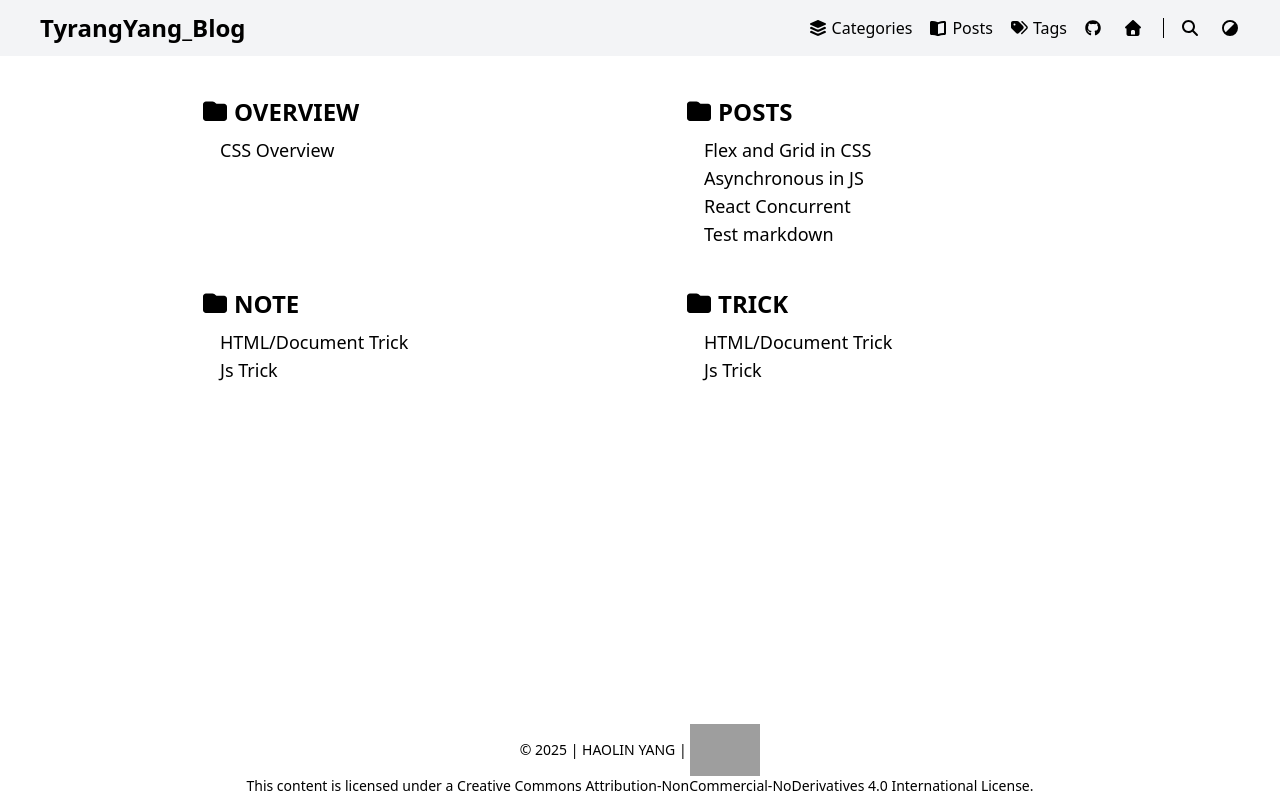
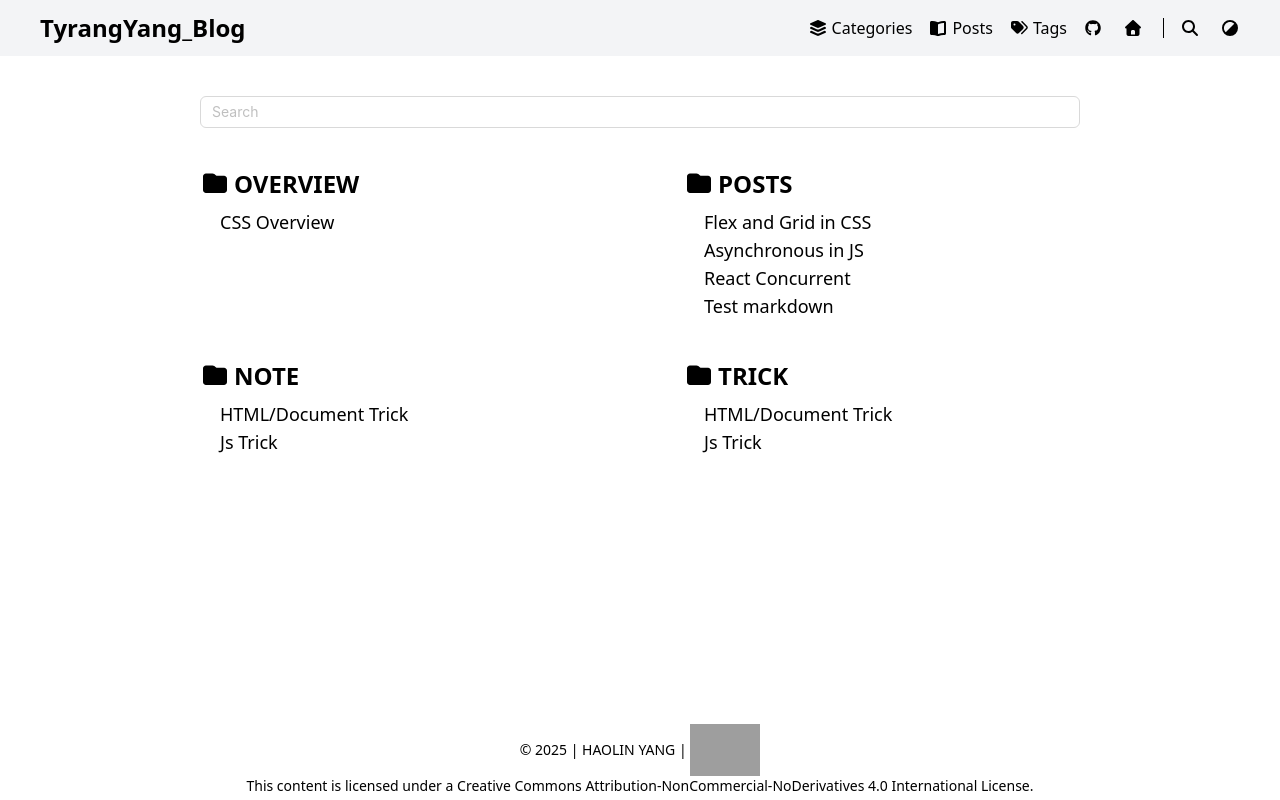
Before and after one commit to TyrangYang/blog-nextjs, a Next.js app: page / in a window 1280 px wide. Built offline with nearby package versions, Linux system fonts and the light colour scheme; grey boxes are pictures that could not be loaded.

Commit message:
add search in main page

```diff
--- a/package.json
+++ b/package.json
@@ -15,12 +15,13 @@
     "@fortawesome/free-regular-svg-icons": "^7.0.0",
     "@fortawesome/free-solid-svg-icons": "^7.0.0",
     "@fortawesome/react-fontawesome": "^0.2.5",
+    "antd": "^5.27.3",
     "clsx": "^2.1.1",
     "dayjs": "^1.11.18",
+    "fuse.js": "^7.1.0",
     "gray-matter": "^4.0.3",
     "hastscript": "^9.0.1",
     "highlight.js": "^11.11.1",
-    "lunr": "^2.3.9",
     "marked": "^16.1.2",
     "nanoid": "^5.1.5",
     "next": "15.4.6",
--- /dev/null
+++ b/src/app/SearchableCategoryCardList.tsx
@@ -0,0 +1,52 @@
+'use client';
+import React, { useMemo, useState } from 'react';
+import { Input } from 'antd';
+import CategoryCard from '@/components/CategoryCard';
+import { MetaDataType } from '@/type';
+import {
+  getGroupMetaByCategory,
+  getSearchIndex,
+} from '@/utils/groupMarkDownUtils';
+
+type Props = {
+  allMetaList: MetaDataType[];
+};
+
+export default function SearchableCategoryCardList({ allMetaList }: Props) {
+  const [inputVal, setInputVal] = useState('');
+  const searchIndex = useMemo(() => {
+    return getSearchIndex(allMetaList);
+  }, [allMetaList]);
+
+  const filterMetaList =
+    inputVal === ''
+      ? allMetaList
+      : searchIndex.search(inputVal).map((e) => e.item);
+
+  console.log(searchIndex.search(inputVal));
+  const groupAllMetaByCategory = getGroupMetaByCategory(filterMetaList);
+  return (
+    <>
+      <div className="mt-10">
+        <Input
+          value={inputVal}
+          placeholder="Search"
+          onChange={(e) => {
+            setInputVal(e.target.value);
+          }}
+        />
+      </div>
+      <div className="flex flex-wrap justify-between">
+        {Object.entries(groupAllMetaByCategory).map(([category, metaList]) => {
+          return (
+            <CategoryCard
+              key={`category-card-${category}`}
+              title={category}
+              metaDataList={metaList}
+            />
+          );
+        })}
+      </div>
+    </>
+  );
+}
--- a/src/app/categories/[categoryName]/page.tsx
+++ b/src/app/categories/[categoryName]/page.tsx
@@ -1,5 +1,5 @@
 import ListPostByMetaList from '@/components/ListPostByMetaList';
-import { groupMetaByCategory } from '@/utils/fetchMarkDown';
+import { groupAllMetaByCategory } from '@/utils/fetchMarkDown';
 import { faFolderOpen } from '@fortawesome/free-solid-svg-icons';
 import { FontAwesomeIcon } from '@fortawesome/react-fontawesome';
 import dayjs from 'dayjs';
@@ -12,7 +12,7 @@ interface Props {
 
 async function OneCategoryPage({ params }: Props) {
   const { categoryName } = await params;
-  const metaList = groupMetaByCategory[categoryName.toUpperCase()].toSorted(
+  const metaList = groupAllMetaByCategory[categoryName.toUpperCase()].toSorted(
     (a, b) => {
       return dayjs(b.date).valueOf() - dayjs(a.date).valueOf();
     },
@@ -32,7 +32,7 @@ export default OneCategoryPage;
 
 // next js
 export async function generateStaticParams() {
-  const categories = Object.keys(groupMetaByCategory);
+  const categories = Object.keys(groupAllMetaByCategory);
   return categories.map((c) => {
     return { categoryName: c.toLowerCase() };
   });
--- a/src/app/page.tsx
+++ b/src/app/page.tsx
@@ -1,20 +1,10 @@
-import { groupMetaByCategory } from '@/utils/fetchMarkDown';
-import CategoryCard from '@/components/CategoryCard';
+import { allMetaList } from '@/utils/fetchMarkDown';
+import SearchableCategoryCardList from './SearchableCategoryCardList';
 
 export default async function Home() {
   return (
     <main className="grow sm:mx-50 mx-20">
-      <div className="flex flex-wrap justify-between">
-        {Object.entries(groupMetaByCategory).map(([category, metaList]) => {
-          return (
-            <CategoryCard
-              key={`category-card-${category}`}
-              title={category}
-              metaDataList={metaList}
-            />
-          );
-        })}
-      </div>
+      <SearchableCategoryCardList allMetaList={allMetaList} />
     </main>
   );
 }
--- a/src/app/posts/page.tsx
+++ b/src/app/posts/page.tsx
@@ -1,5 +1,5 @@
 import ListPostByMetaList from '@/components/ListPostByMetaList';
-import { allMeta } from '@/utils/fetchMarkDown';
+import { allMetaList } from '@/utils/fetchMarkDown';
 import React from 'react';
 
 // type Props = {};
@@ -8,7 +8,7 @@ export default function PostPage() {
   return (
     <div className="grow sm:mx-50 mx-2 flex flex-col">
       <h3 className="self-end my-10 text-3xl font-bold">POSTS</h3>
-      <ListPostByMetaList metaDataList={allMeta}></ListPostByMetaList>
+      <ListPostByMetaList metaDataList={allMetaList}></ListPostByMetaList>
     </div>
   );
 }
--- a/src/utils/fetchMarkDown.ts
+++ b/src/utils/fetchMarkDown.ts
@@ -1,9 +1,9 @@
 import path from 'path';
 import fs from 'fs';
 import matter from 'gray-matter';
-import lunr from 'lunr';
 import { nanoid } from 'nanoid';
 import { MetaDataType, RawMetaDataType } from '@/type';
+import { getGroupMetaByCategory } from './groupMarkDownUtils';
 
 export const readMarkDown = (postname: string) => {
   const postString = fs
@@ -25,31 +25,13 @@ export const fileNames = fileDirnames.map((filename) =>
   filename.replace(/\.md$/, ''),
 );
 
-export const allMeta = fileNames.map((postName) => {
+export const allMetaMap = fileNames.reduce((map, postName) => {
   const { meta } = readMarkDown(postName);
-  return { id: nanoid(8), ...meta, postFilename: postName };
-});
+  const val = { id: nanoid(8), ...meta, postFilename: postName };
+  map.set(val.id, val);
+  return map;
+}, new Map<string, MetaDataType>());
 
-export const groupMetaByCategory = allMeta.reduce<{
-  [category: string]: MetaDataType[];
-}>((result, metadata) => {
-  const { categories } = metadata;
-  categories.forEach((category) => {
-    const c = category.toUpperCase();
-    if (!result[c]) {
-      result[c] = [];
-    }
-    result[c].push(metadata);
-  });
-  return result;
-}, {});
+export const allMetaList = [...allMetaMap.values()];
 
-export const lunrIndex = lunr(function () {
-  this.ref('id');
-  this.field('title');
-  this.field('categories');
-
-  allMeta.forEach((meta) => {
-    this.add(meta);
-  });
-});
+export const groupAllMetaByCategory = getGroupMetaByCategory(allMetaList);
--- /dev/null
+++ b/src/utils/groupMarkDownUtils.ts
@@ -0,0 +1,27 @@
+import { MetaDataType } from '@/type';
+import fuse from 'fuse.js';
+
+export const getGroupMetaByCategory = <T extends MetaDataType>(
+  metaList: T[],
+) => {
+  return metaList.reduce<{
+    [category: string]: T[];
+  }>((result, metadata) => {
+    const { categories } = metadata;
+    categories.forEach((category) => {
+      const c = category.toUpperCase();
+      if (!result[c]) {
+        result[c] = [];
+      }
+      result[c].push(metadata);
+    });
+    return result;
+  }, {});
+};
+export const getSearchIndex = (allMetaList: MetaDataType[]) => {
+  return new fuse(allMetaList, {
+    includeScore: true,
+    includeMatches: true,
+    keys: ['title', 'categories'],
+  });
+};
```
Also changed, not shown: 1 other file (tests, documents, lock files or other folders).
